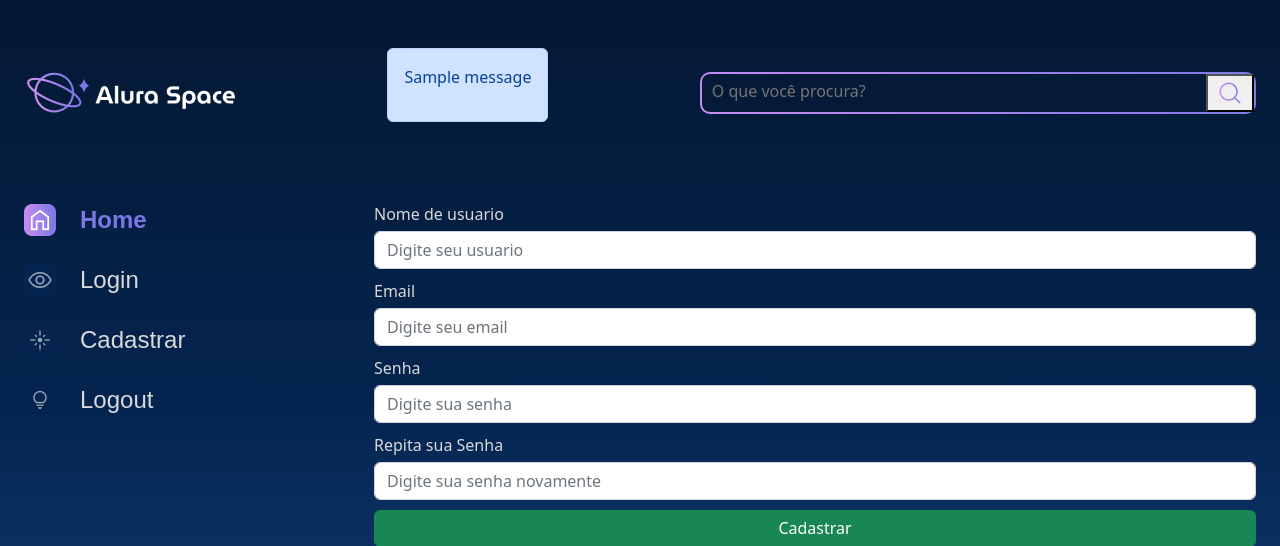
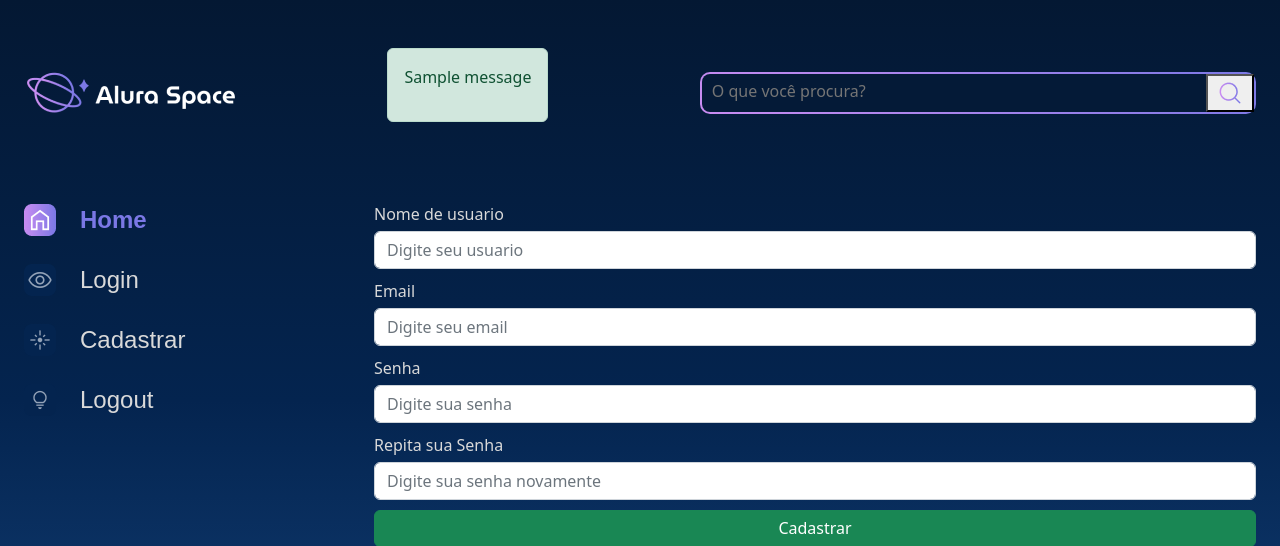
Before and after one commit to danielcosta010/Django--templates-e-boas-praticas, a Django app: page /cadastro in a window 1280 px wide. Shown: the top 546 px of the page. Run offline with Django 5.2, Linux system fonts and the light colour scheme; tables that the repository leaves empty hold one stand-in row (values such as "Sample post"); one stand-in notice (Sample message) is shown.

Commit message:
Colocando classe dinamica

```diff
--- a/templates/galeria/partials/_alertas.html
+++ b/templates/galeria/partials/_alertas.html
@@ -1,6 +1,6 @@
 {% if messages %}
   {% for message in messages %}
-    <div class="alert alert-primary">
+    <div class="alert alert-{{ message.tags }}">
       <p>{{ message }}</p>
     </div>
   {% endfor %}
--- a/templates/usuarios/login.html
+++ b/templates/usuarios/login.html
@@ -12,8 +12,8 @@
     <link rel="preconnect" href="https://fonts.gstatic.com" crossorigin>
     <link href="https://fonts.googleapis.com/css2?family=Poppins:wght@400;500;600&display=swap" rel="stylesheet">
     <!-- CSS only -->
+    <link rel="stylesheet" href="{% static '/styles/style.css' %}">
     <link href="https://cdn.jsdelivr.net/npm/bootstrap@5.2.2/dist/css/bootstrap.min.css" rel="stylesheet" integrity="sha384-Zenh87qX5JnK2Jl0vWa8Ck2rdkQ2Bzep5IDxbcnCeuOxjzrPF/et3URy9Bv1WTRi" crossorigin="anonymous">
-    <link rel="stylesheet" href="{% static '/styles/style.css' %}">
 </head>
 
 <body>
```
